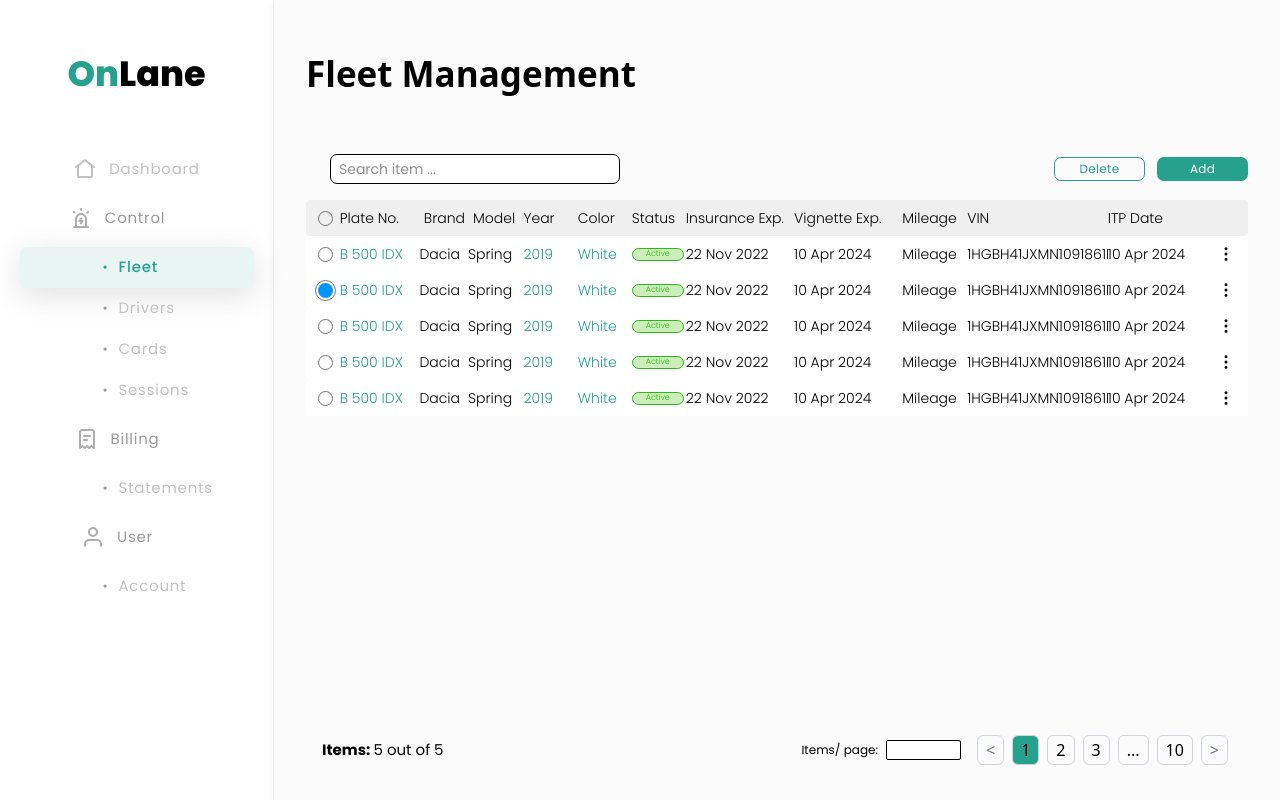
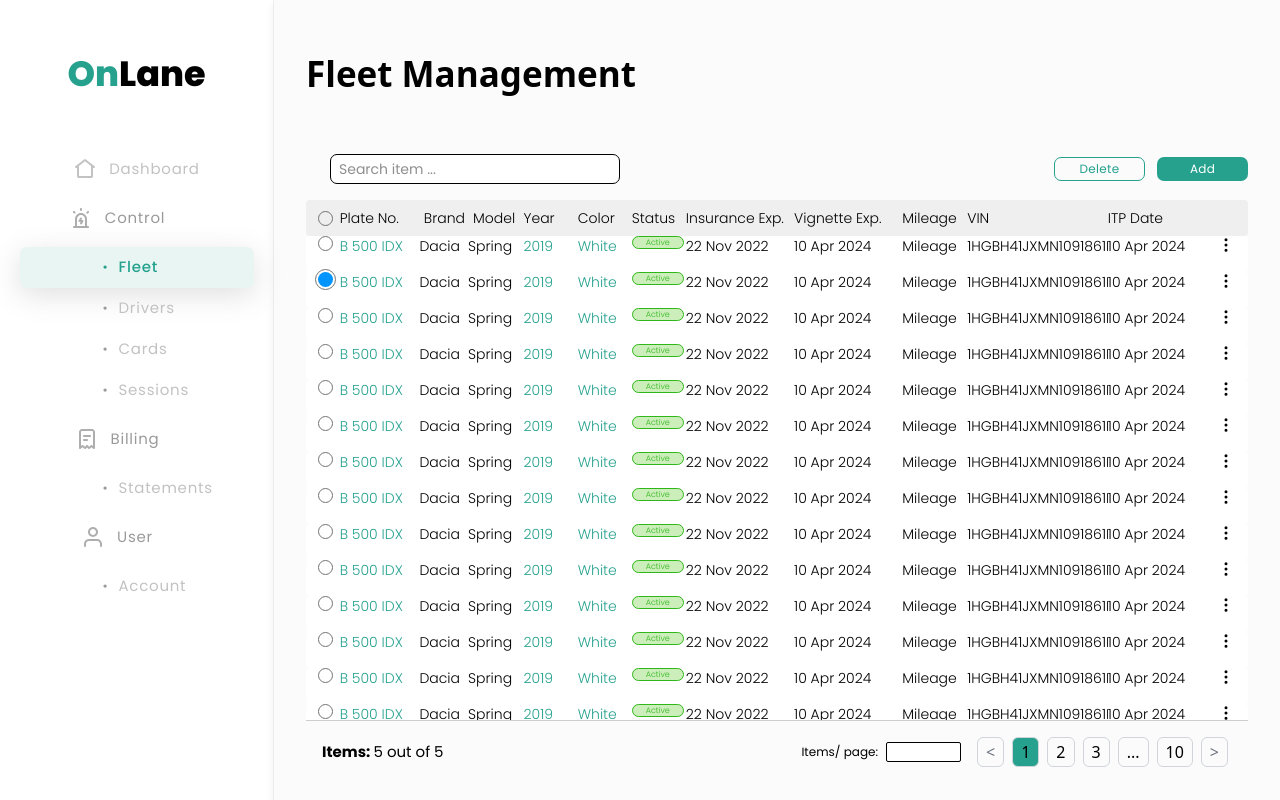
Before and after one commit to gulnabi-afridi/onlane-app, a React (Create React App) app: page /dashboard in a window 1280 px wide. Both pictures are taken after a click on the button "Fleet". Built offline with nearby package versions, Linux system fonts and the light colour scheme.

Commit message:
row component for fleet developed

```diff
--- /dev/null
+++ b/src/components/dashboard/Fleet/CarDetailRow.jsx
@@ -0,0 +1,77 @@
+'use client';
+
+import React, { useState } from 'react';
+import Typography from '../../shared/Typography/Typography';
+import { HiOutlineDotsVertical } from 'react-icons/hi';
+
+const CarDetailRow = ({ row }) => {
+  const [selectedRow, setSelectedRow] = useState(2);
+  return (
+    <div className='w-full grid min-h-[36px] bg-white-main rounded-[4px] px-3 grid-cols-[.2fr,.7fr,1fr,.5fr,.5fr,.5fr,1fr,1fr,.6fr,1.3fr,1fr,20px] justify-center rows-center'>
+      <button
+        onClick={() => setSelectedRow(row.id)}
+        className={`w-[15px] h-[15px] ${
+          selectedRow === row.id
+            ? 'bg-[#0094FF] outline outline-[#737373] outline-offset-2 outline-[1px]'
+            : 'bg-transparent  border-[1px] border-[#737373]'
+        } rounded-full `}
+      ></button>
+      <div className='w-full max-w-[80px] flex justify-start rows-center overflow-auto hideScroll'>
+        <Typography.NormalText styles='text-success-main font-poppins font-light'>
+          {row.plateNo}
+        </Typography.NormalText>
+      </div>
+      <div className='flex justify-center rows-center gap-2'>
+        <div className='w-full max-w-[100px] flex justify-start rows-center gap-2 overflow-auto hideScroll'>
+          <Typography.NormalText styles='text-black-main font-poppins font-light'>
+            {row.brandModel.brand}
+          </Typography.NormalText>
+          <Typography.NormalText styles='text-black-main font-poppins font-light'>
+            {row.brandModel.model}
+          </Typography.NormalText>
+        </div>
+      </div>
+      <Typography.NormalText styles='text-success-main font-poppins font-light'>
+        {row.year}
+      </Typography.NormalText>
+      <div className='w-full max-w-[50px] flex justify-start rows-center overflow-auto hideScroll'>
+        <Typography.NormalText styles='text-success-main font-poppins font-light'>
+          {row.color}
+        </Typography.NormalText>
+      </div>
+      <p className='text-[#2FB719] w-[52px] h-[13px] border-[1px] capitalize rounded-[60px] text-center border-[#2FB719] bg-[#CBEEBB] text-[8px] font-poppins font-light'>
+        {row.status}
+      </p>
+      <div className='w-full flex justify-start rows-center max-w-[103px] overflow-auto hideScroll'>
+        <Typography.NormalText styles='text-black-main font-poppins font-light'>
+          {row.insuranceExp}
+        </Typography.NormalText>
+      </div>
+      <div className='w-full flex justify-start rows-center max-w-[103px] overflow-auto hideScroll'>
+        <Typography.NormalText styles='text-black-main font-poppins font-light'>
+          {row.vignetteExp}
+        </Typography.NormalText>
+      </div>
+      <div className='w-full max-w-[60px] flex justify-start rows-center overflow-auto hideScroll'>
+        <Typography.NormalText styles='text-black-main font-poppins font-light'>
+          {row.mileage}
+        </Typography.NormalText>
+      </div>
+      <div className='w-full max-w-[150px] overflow-auto hideScroll'>
+        <Typography.NormalText styles='text-black-main font-poppins font-light'>
+          {row.vin}
+        </Typography.NormalText>
+      </div>
+      <div className='w-full max-w-[103px] flex justify-start rows-center overflow-auto hideScroll'>
+        <Typography.NormalText styles='text-black-main font-poppins font-light'>
+          {row.itpDate}
+        </Typography.NormalText>
+      </div>
+      <div className='flex justify-center rows-center'>
+        <HiOutlineDotsVertical className='text-black-main text-[18px] cursor-pointer' />
+      </div>
+    </div>
+  );
+};
+
+export default CarDetailRow;
--- a/src/components/dashboard/Fleet/Fleet.jsx
+++ b/src/components/dashboard/Fleet/Fleet.jsx
@@ -7,10 +7,10 @@ import FillButton from '../../shared/Buttons/FillButton';
 import OutlineButton from '../../shared/Buttons/OutlineButton';
 import { HiOutlineDotsVertical } from 'react-icons/hi';
 import Pagination from '../../shared/Pagination/Pagination';
+import CarDetailRow from './CarDetailRow';
 
 const Fleet = () => {
   // states ------->
-  const [selectedRow, setSelectedRow] = useState(2);
   const [currentPage, setCurrentPage] = React.useState(1);
   const totalPages = 10;
 
@@ -50,9 +50,9 @@ const Fleet = () => {
         </div>
       </div>
       {/* table ------>  */}
-      <div className='w-full h-[calc(100vh-300px)] flex flex-col'>
+      <div className='w-full max-h-[calc(100vh-280px)] overflow-auto hideScroll flex flex-col'>
         {/* header -->  */}
-        <div className='w-full grid h-[36px] bg-white-dark rounded-[4px] px-3 grid-cols-[.2fr,.7fr,1fr,.5fr,.5fr,.5fr,1fr,1fr,.6fr,1.3fr,1fr,20px] justify-center items-center'>
+        <div className='w-full grid min-h-[36px] bg-white-dark rounded-[4px] px-3 grid-cols-[.2fr,.7fr,1fr,.5fr,.5fr,.5fr,1fr,1fr,.6fr,1.3fr,1fr,20px] justify-center items-center'>
           <button className='w-[15px] h-[15px] rounded-full border-[1px] border-[#737373]'></button>
           {fleetTable.header.map((item, index) => {
             if (item.key === 'brand') {
@@ -87,79 +87,11 @@ const Fleet = () => {
         </div>
         {/* rows ----->  */}
         {fleetTable.rows.map((item, index) => {
-          return (
-            <div className='w-full grid h-[36px] bg-white-main rounded-[4px] px-3 grid-cols-[.2fr,.7fr,1fr,.5fr,.5fr,.5fr,1fr,1fr,.6fr,1.3fr,1fr,20px] justify-center items-center'>
-              <button
-                onClick={() => setSelectedRow(item.id)}
-                className={`w-[15px] h-[15px] ${
-                  selectedRow === item.id
-                    ? 'bg-[#0094FF] outline outline-[#737373] outline-offset-2 outline-[1px]'
-                    : 'bg-transparent  border-[1px] border-[#737373]'
-                } rounded-full `}
-              ></button>
-              <div className='w-full max-w-[80px] flex justify-start items-center overflow-auto hideScroll'>
-                <Typography.NormalText styles='text-success-main font-poppins font-light'>
-                  {item.plateNo}
-                </Typography.NormalText>
-              </div>
-              <div
-                key={index}
-                className='flex justify-center items-center gap-2'
-              >
-                <div className='w-full max-w-[100px] flex justify-start items-center gap-2 overflow-auto hideScroll'>
-                  <Typography.NormalText styles='text-black-main font-poppins font-light'>
-                    {item.brandModel.brand}
-                  </Typography.NormalText>
-                  <Typography.NormalText styles='text-black-main font-poppins font-light'>
-                    {item.brandModel.model}
-                  </Typography.NormalText>
-                </div>
-              </div>
-              <Typography.NormalText styles='text-success-main font-poppins font-light'>
-                {item.year}
-              </Typography.NormalText>
-              <div className='w-full max-w-[50px] flex justify-start items-center overflow-auto hideScroll'>
-                <Typography.NormalText styles='text-success-main font-poppins font-light'>
-                  {item.color}
-                </Typography.NormalText>
-              </div>
-              <p className='text-[#2FB719] w-[52px] h-[13px] border-[1px] capitalize rounded-[60px] flex justify-center items-center border-[#2FB719] bg-[#CBEEBB] text-[8px] font-poppins font-light'>
-                {item.status}
-              </p>
-              <div className='w-full flex justify-start items-center max-w-[103px] overflow-auto hideScroll'>
-                <Typography.NormalText styles='text-black-main font-poppins font-light'>
-                  {item.insuranceExp}
-                </Typography.NormalText>
-              </div>
-              <div className='w-full flex justify-start items-center max-w-[103px] overflow-auto hideScroll'>
-                <Typography.NormalText styles='text-black-main font-poppins font-light'>
-                  {item.vignetteExp}
-                </Typography.NormalText>
-              </div>
-              <div className='w-full max-w-[60px] flex justify-start items-center overflow-auto hideScroll'>
-                <Typography.NormalText styles='text-black-main font-poppins font-light'>
-                  {item.mileage}
-                </Typography.NormalText>
-              </div>
-              <div className='w-full max-w-[150px] overflow-auto hideScroll'>
-                <Typography.NormalText styles='text-black-main font-poppins font-light'>
-                  {item.vin}
-                </Typography.NormalText>
-              </div>
-              <div className='w-full max-w-[103px] flex justify-start items-center overflow-auto hideScroll'>
-                <Typography.NormalText styles='text-black-main font-poppins font-light'>
-                  {item.itpDate}
-                </Typography.NormalText>
-              </div>
-              <div className='flex justify-center items-center'>
-                <HiOutlineDotsVertical className='text-black-main text-[18px] cursor-pointer' />
-              </div>
-            </div>
-          );
+          return <CarDetailRow key={index} row={item} />;
         })}
       </div>
       {/* pagination -------->  */}
-      <div className='w-full h-[100px] flex justify-center items-center px-4'>
+      <div className='w-full h-[80px] flex justify-center items-start pt-4 px-4 border-t-[1px] border-[#CECECE]'>
         <Pagination
           currentPage={currentPage}
           totalPages={totalPages}
@@ -280,6 +212,234 @@ const fleetTable = {
       vin: '1HGBH41JXMN1091861HGBH41JXMN109186',
       itpDate: '10 Apr 2024',
     },
+    {
+      id: 5,
+      plateNo: 'B 500 IDX',
+
+      brandModel: {
+        brand: 'Dacia',
+        model: 'Spring',
+      },
+      model: 'Spring',
+      year: '2019',
+      color: 'White',
+      status: 'active',
+      status: 'active',
+      insuranceExp: '22 Nov 2022',
+      vignetteExp: '10 Apr 2024',
+      mileage: 'Mileage',
+      vin: '1HGBH41JXMN1091861HGBH41JXMN109186',
+      itpDate: '10 Apr 2024',
+    },
+    {
+      id: 5,
+      plateNo: 'B 500 IDX',
+
+      brandModel: {
+        brand: 'Dacia',
+        model: 'Spring',
+      },
+      model: 'Spring',
+      year: '2019',
+      color: 'White',
+      status: 'active',
+      status: 'active',
+      insuranceExp: '22 Nov 2022',
+      vignetteExp: '10 Apr 2024',
+      mileage: 'Mileage',
+      vin: '1HGBH41JXMN1091861HGBH41JXMN109186',
+      itpDate: '10 Apr 2024',
+    },
+    {
+      id: 5,
+      plateNo: 'B 500 IDX',
+
+      brandModel: {
+        brand: 'Dacia',
+        model: 'Spring',
+      },
+      model: 'Spring',
+      year: '2019',
+      color: 'White',
+      status: 'active',
+      status: 'active',
+      insuranceExp: '22 Nov 2022',
+      vignetteExp: '10 Apr 2024',
+      mileage: 'Mileage',
+      vin: '1HGBH41JXMN1091861HGBH41JXMN109186',
+      itpDate: '10 Apr 2024',
+    },
+    {
+      id: 5,
+      plateNo: 'B 500 IDX',
+
+      brandModel: {
+        brand: 'Dacia',
+        model: 'Spring',
+      },
+      model: 'Spring',
+      year: '2019',
+      color: 'White',
+      status: 'active',
+      status: 'active',
+      insuranceExp: '22 Nov 2022',
+      vignetteExp: '10 Apr 2024',
+      mileage: 'Mileage',
+      vin: '1HGBH41JXMN1091861HGBH41JXMN109186',
+      itpDate: '10 Apr 2024',
+    },
+    {
+      id: 5,
+      plateNo: 'B 500 IDX',
+
+      brandModel: {
+        brand: 'Dacia',
+        model: 'Spring',
+      },
+      model: 'Spring',
+      year: '2019',
+      color: 'White',
+      status: 'active',
+      status: 'active',
+      insuranceExp: '22 Nov 2022',
+      vignetteExp: '10 Apr 2024',
+      mileage: 'Mileage',
+      vin: '1HGBH41JXMN1091861HGBH41JXMN109186',
+      itpDate: '10 Apr 2024',
+    },
+    {
+      id: 5,
+      plateNo: 'B 500 IDX',
+
+      brandModel: {
+        brand: 'Dacia',
+        model: 'Spring',
+      },
+      model: 'Spring',
+      year: '2019',
+      color: 'White',
+      status: 'active',
+      status: 'active',
+      insuranceExp: '22 Nov 2022',
+      vignetteExp: '10 Apr 2024',
+      mileage: 'Mileage',
+      vin: '1HGBH41JXMN1091861HGBH41JXMN109186',
+      itpDate: '10 Apr 2024',
+    },
+    {
+      id: 5,
+      plateNo: 'B 500 IDX',
+
+      brandModel: {
+        brand: 'Dacia',
+        model: 'Spring',
+      },
+      model: 'Spring',
+      year: '2019',
+      color: 'White',
+      status: 'active',
+      status: 'active',
+      insuranceExp: '22 Nov 2022',
+      vignetteExp: '10 Apr 2024',
+      mileage: 'Mileage',
+      vin: '1HGBH41JXMN1091861HGBH41JXMN109186',
+      itpDate: '10 Apr 2024',
+    },
+    {
+      id: 5,
+      plateNo: 'B 500 IDX',
+
+      brandModel: {
+        brand: 'Dacia',
+        model: 'Spring',
+      },
+      model: 'Spring',
+      year: '2019',
+      color: 'White',
+      status: 'active',
+      status: 'active',
+      insuranceExp: '22 Nov 2022',
+      vignetteExp: '10 Apr 2024',
+      mileage: 'Mileage',
+      vin: '1HGBH41JXMN1091861HGBH41JXMN109186',
+      itpDate: '10 Apr 2024',
+    },
+    {
+      id: 5,
+      plateNo: 'B 500 IDX',
+
+      brandModel: {
+        brand: 'Dacia',
+        model: 'Spring',
+      },
+      model: 'Spring',
+      year: '2019',
+      color: 'White',
+      status: 'active',
+      status: 'active',
+      insuranceExp: '22 Nov 2022',
+      vignetteExp: '10 Apr 2024',
+      mileage: 'Mileage',
+      vin: '1HGBH41JXMN1091861HGBH41JXMN109186',
+      itpDate: '10 Apr 2024',
+    },
+    {
+      id: 5,
+      plateNo: 'B 500 IDX',
+
+      brandModel: {
+        brand: 'Dacia',
+        model: 'Spring',
+      },
+      model: 'Spring',
+      year: '2019',
+      color: 'White',
+      status: 'active',
+      status: 'active',
+      insuranceExp: '22 Nov 2022',
+      vignetteExp: '10 Apr 2024',
+      mileage: 'Mileage',
+      vin: '1HGBH41JXMN1091861HGBH41JXMN109186',
+      itpDate: '10 Apr 2024',
+    },
+    {
+      id: 5,
+      plateNo: 'B 500 IDX',
+
+      brandModel: {
+        brand: 'Dacia',
+        model: 'Spring',
+      },
+      model: 'Spring',
+      year: '2019',
+      color: 'White',
+      status: 'active',
+      status: 'active',
+      insuranceExp: '22 Nov 2022',
+      vignetteExp: '10 Apr 2024',
+      mileage: 'Mileage',
+      vin: '1HGBH41JXMN1091861HGBH41JXMN109186',
+      itpDate: '10 Apr 2024',
+    },
+    {
+      id: 5,
+      plateNo: 'B 500 IDX',
+
+      brandModel: {
+        brand: 'Dacia',
+        model: 'Spring',
+      },
+      model: 'Spring',
+      year: '2019',
+      color: 'White',
+      status: 'active',
+      status: 'active',
+      insuranceExp: '22 Nov 2022',
+      vignetteExp: '10 Apr 2024',
+      mileage: 'Mileage',
+      vin: '1HGBH41JXMN1091861HGBH41JXMN109186',
+      itpDate: '10 Apr 2024',
+    },
   ],
 };
 
```
Also changed, not shown: src/components/dashboard/Fleet/CarDetailHeader.jsx (added, +7 -0 lines).
